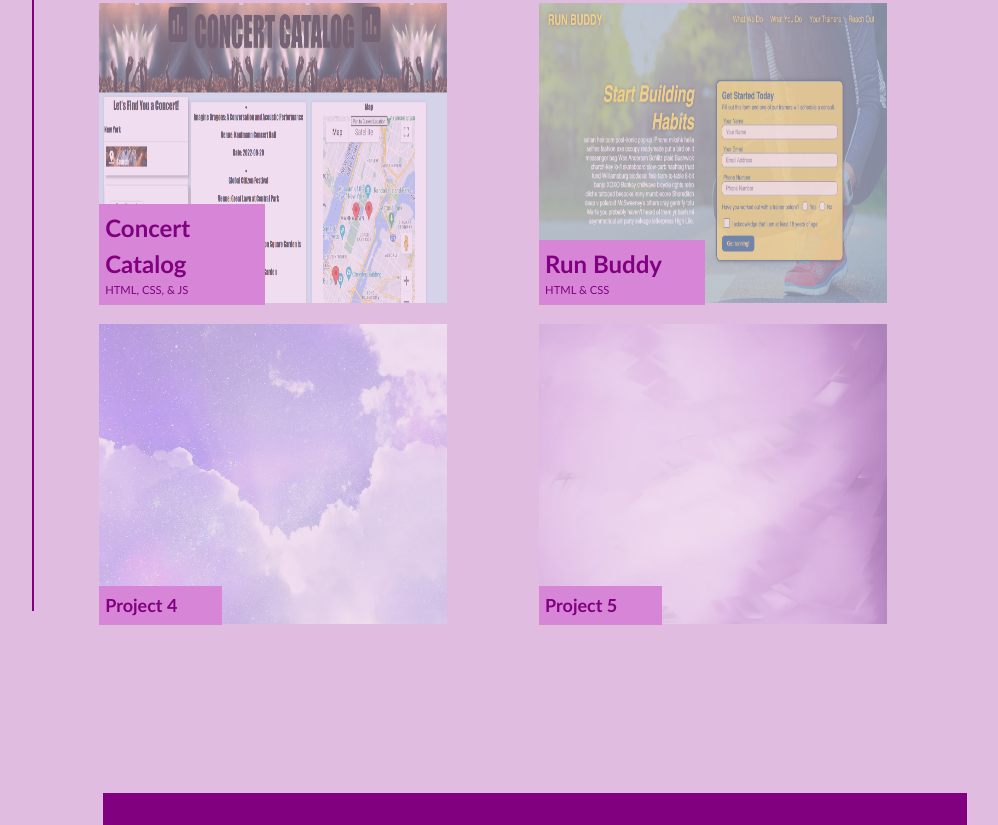
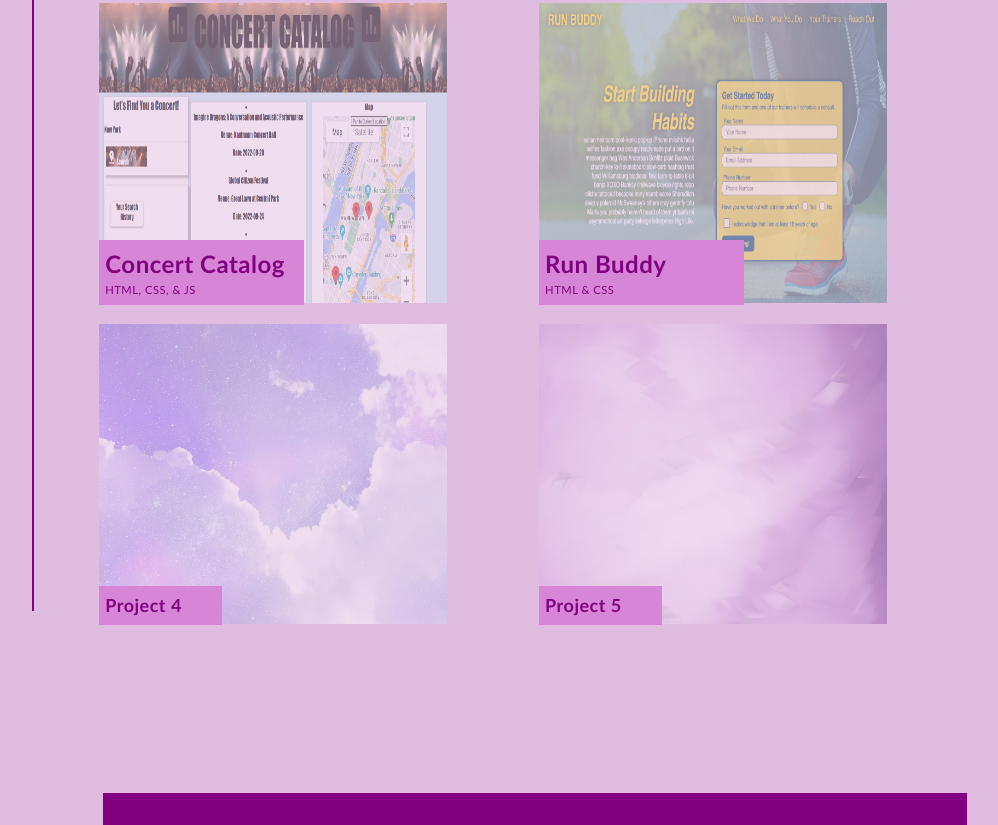
Before and after one commit to amiller0806/Challenge-2-Portfolio, a plain HTML site: page index.html in a window 1280 px wide. Shown: the part 1971-2796 px from the top of the page, without its empty margins (237-1235 px from the left). Drawn offline with Linux system fonts and the light colour scheme.

Commit message:
fixed h2 and p tags for  class other-other-bottom-left in index.html and style.css

```diff
--- a/assets/css/style.css
+++ b/assets/css/style.css
@@ -268,8 +268,8 @@ h2,
 /* ABOUT ME AND RESUME STYLES START */
 .aboutme-text,
 .resume-text p {
-    letter-spacing: 1.5;
-    line-height: 2;
+    letter-spacing: 1.5px;
+    line-height: 2rem;
 }
 
 .bottom-left h2, .other-other-bottom-left h2, .other-bottom-left h3 {
@@ -321,7 +321,7 @@ https://developer.mozilla.org/en-US/docs/Web/CSS/justify-content */
     justify-content: left;
     line-height: 1.5;
     position: absolute;
-    letter-spacing: .5;
+    letter-spacing: .5px;
 }
 
 /* Sets the following properties for all elements of the bottom-left class */
@@ -336,6 +336,12 @@ https://developer.mozilla.org/en-US/docs/Web/CSS/justify-content */
     font-size: 1.5em;
 }
 
+.other-other-bottom-left p {
+
+white-space: pre-line;
+display: block;
+}
+
 .other-other-bottom-left p, .bottom-left p {
     font-size: .7em;
     color: var(--secondary-color);
@@ -345,13 +351,23 @@ https://developer.mozilla.org/en-US/docs/Web/CSS/justify-content */
 .other-other-bottom-left, .other-bottom-left {
 
     padding: 6px;
+    /* display: flex; */
 
 }
 
 .other-other-bottom-left {
+
     bottom: 10px;
-    width: 40.5%;
+    width: 50%;
 }
+
+.other-bottom-left {
+    bottom: 18.5px;
+
+
+}
+
+
 
 
 
--- a/index.html
+++ b/index.html
@@ -107,12 +107,13 @@
                 <article id="feature" class="projects">
 
                     <a href=" https://morning-bastion-19313.herokuapp.com/" target="_blank">
-                        <img src="./assets/images/project-2-homepage.png"
-                            alt="homepage of Shoppers website" height="500">
+                        <img src="./assets/images/project-2-homepage.png" alt="homepage of Shoppers website"
+                            height="500">
                     </a>
 
                     <div id="website-title" class="bottom-left">
                         <h2> Shoppers <br></h2>
+
 
                         <p> HTML, CSS, JS, & Handlebars </p>
                     </div>
@@ -122,13 +123,18 @@
 
                 <article id="placeholder-image" class="projects">
                     <a href="https://amiller0806.github.io/java-near-me/" target="_blank">
-                        <img src="./assets/images/concert-catalog.png" alt="display of Concert Catalog web application after a user searched for concerts near New York."
+                        <img src="./assets/images/concert-catalog.png"
+                            alt="display of Concert Catalog web application after a user searched for concerts near New York."
                             height="300 ">
                     </a>
                     <div id="placeholder" class="other-other-bottom-left">
                         <h2> Concert Catalog <br> </h2>
-                        <p> HTML, CSS, & JS </p>
-                    </div>
+
+
+
+                            <p> HTML, CSS, & JS </p>
+                        </div>
+
                 </article>
 
 
@@ -139,8 +145,11 @@
                             height="300 ">
                     </a>
                     <div id="placeholder" class="other-other-bottom-left">
-                        <h2> Run Buddy <br></h2>
-                        <p> HTML & CSS </p>
+                        <h2> Run Buddy <br>  </h2>
+
+
+                        <p> HTML & CSS <br> </p>
+
                     </div>
                 </article>
 
```
